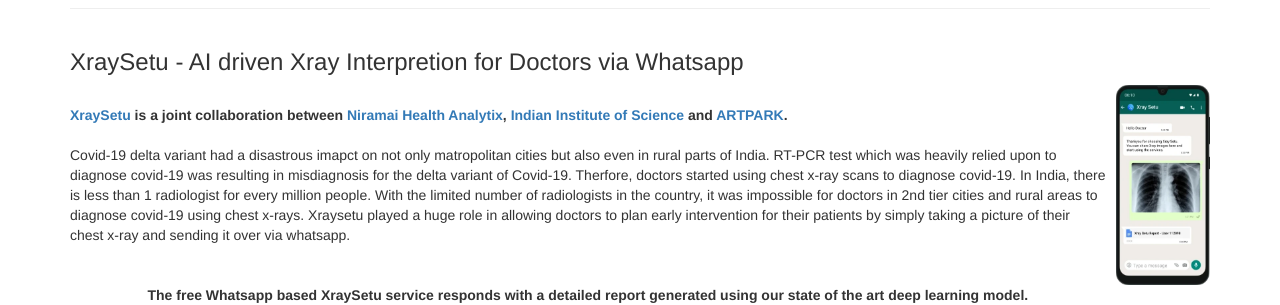
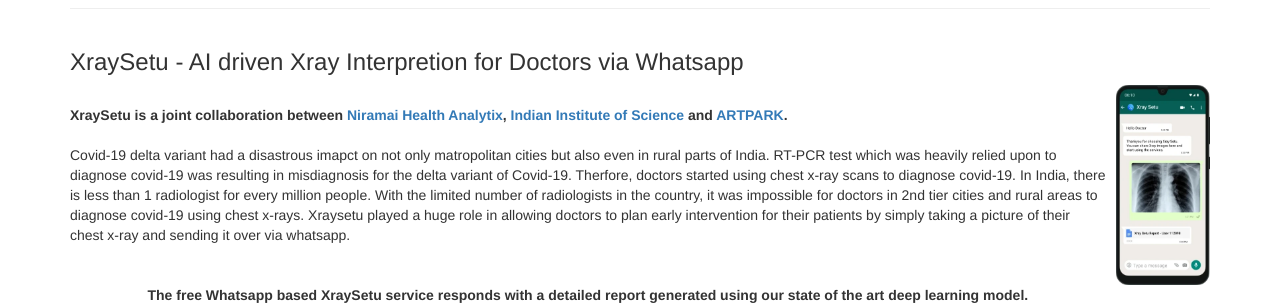
Before and after one commit to pratikkatte/pratikkatte.github.io, a Jekyll site: the page index.html, which Jekyll copies as it is, in a window 1280 px wide and 900 px high, scrolled down 310 px. Shown: the part 153-458 px from the top of the window. Built offline with Jekyll 4.4.1, drawn with Linux system fonts in a browser that asks for light colours; part of the change alters nothing that is shown.

```diff
--- a/index.html
+++ b/index.html
@@ -102,7 +102,7 @@ qiubaiying.github.io
         </div>
         <br>
         <div>
-          <b><a href="https://www.xraysetu.com/">XraySetu</a> is a joint collaboration between <a href="https://www.niramai.com/">Niramai Health Analytix</a>, <a href="https://iisc.ac.in/">Indian Institute of Science </a> and <a href="https://www.artpark.in/">ARTPARK</a>.</b>
+          <b>XraySetu is a joint collaboration between <a href="https://www.niramai.com/">Niramai Health Analytix</a>, <a href="https://iisc.ac.in/">Indian Institute of Science </a> and <a href="https://www.artpark.in/">ARTPARK</a>.</b>
         </div>
         <div>
         </div>
```
